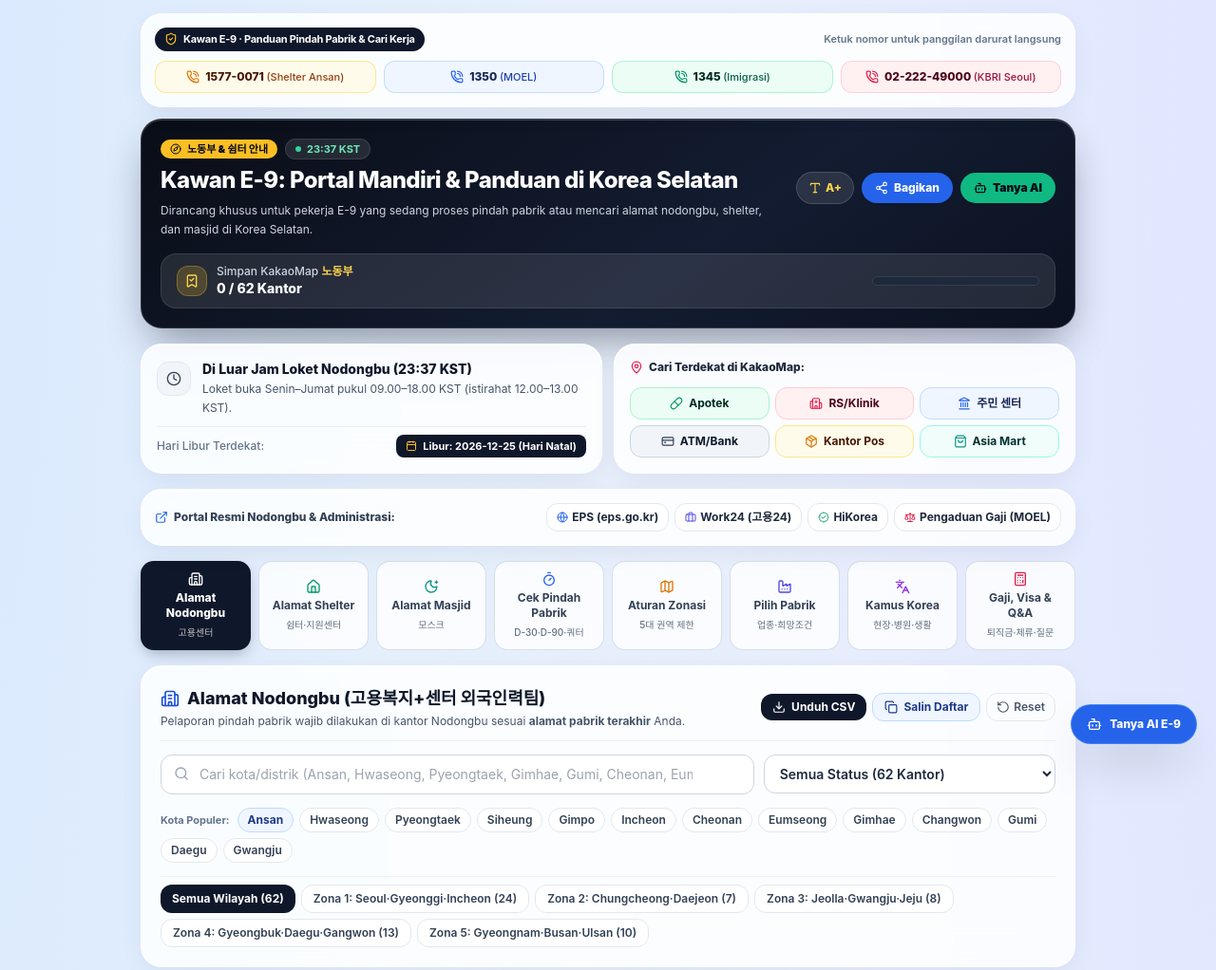
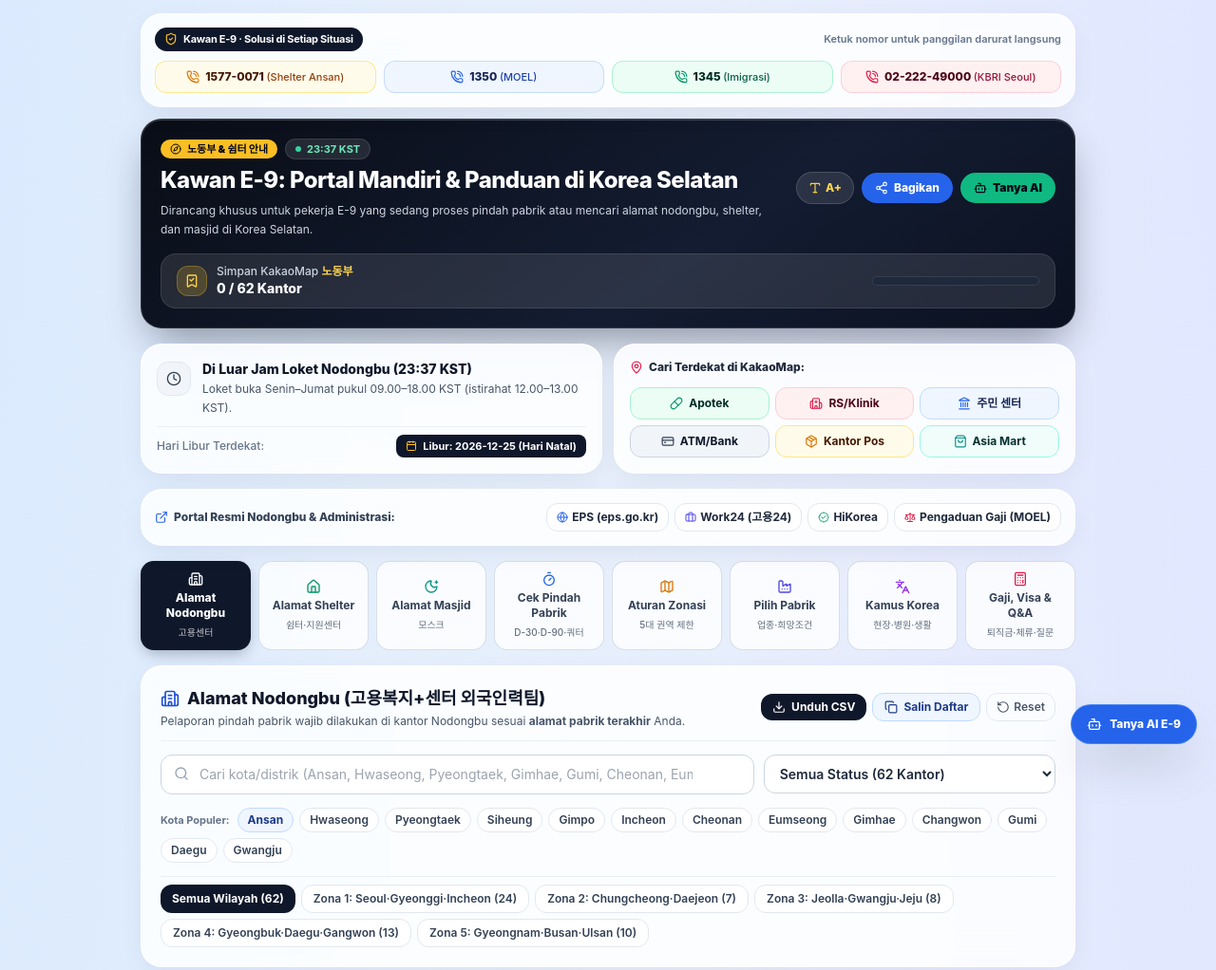
Before and after one commit to kawan-e9/kawan-e9, a plain HTML site: page index.html in a window 1280 px wide. Shown: the top 1022 px of the page at 95% size. Drawn offline with nearby package versions, Linux system fonts and the light colour scheme.

Commit message:
Update index.html

```diff
--- a/index.html
+++ b/index.html
@@ -99,7 +99,7 @@
       <div class="flex flex-wrap items-center justify-between gap-2">
         <span class="inline-flex items-center gap-1.5 px-2.5 py-1 rounded-full bg-slate-900 text-white text-[11px] font-bold tracking-tight">
           <i data-lucide="shield-check" class="w-3.5 h-3.5 text-amber-400"></i>
-          <span>Kawan E-9 · Panduan Pindah Pabrik &amp; Cari Kerja</span>
+          <span>Kawan E-9 · Solusi di Setiap Situasi</span>
         </span>
         <span class="text-[11px] font-semibold text-slate-500">Ketuk nomor untuk panggilan darurat langsung</span>
       </div>
```
